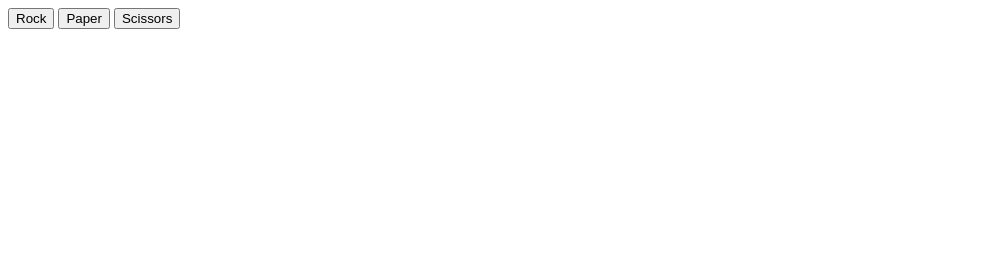
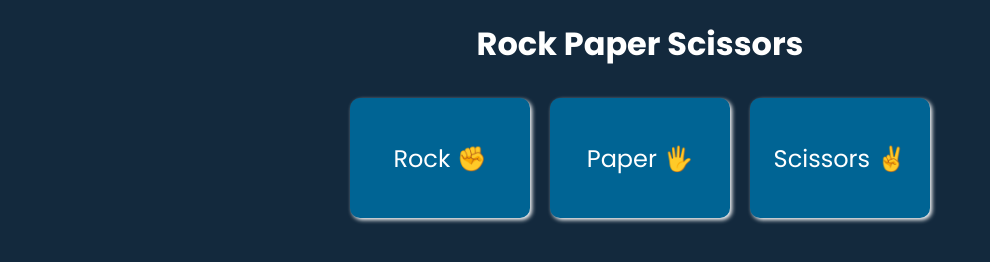
Before and after one commit to Lumomag/rock-paper-scissors, a plain HTML site: page index.html in a window 1280 px wide. Shown: the whole page, without its empty margins (0-990 px from the left). Drawn offline with Linux system fonts and the light colour scheme.

Commit message:
Implementação da UI

```diff
--- a/index.html
+++ b/index.html
@@ -1,14 +1,22 @@
 <!DOCTYPE html>
 <html lang="pt-br">
 <head>
+  <link rel="preconnect" href="https://fonts.googleapis.com">
+  <link rel="preconnect" href="https://fonts.gstatic.com" crossorigin>
+  <link href="https://fonts.googleapis.com/css2?family=Poppins:wght@400;700&display=swap" rel="stylesheet">
+  <link rel="stylesheet" href="style.css">
   <meta charset="UTF-8">
   <meta name="viewport" content="width=device-width, initial-scale=1.0">
   <title>Pedra, Papel e Tesoura </title>
 </head>
 <body>
-  <button class="rock-btn">Rock</button>
-  <button class="paper-btn">Paper</button>
-  <button class="scissors-btn">Scissors</button>
+  <h1>Rock Paper Scissors</h1>
+  <div class="options">
+    <button class="rock-btn">Rock ✊</button>
+    <button class="paper-btn">Paper 🖐️</button>
+    <button class="scissors-btn">Scissors ✌️</button>
+  </div>
+
 
   <div class="result"></div>
 
--- a/script.js
+++ b/script.js
@@ -2,7 +2,7 @@ let playerScore = 0;
 let computerScore = 0;
 
 function getComputerChoice() {
-  const choices = ["rock", "paper", "scissors"];
+  const choices = ["Rock", "Paper", "Scissors"];
   return choices[Math.floor(Math.random() * 3)];
 }
 
@@ -10,9 +10,9 @@ function playRound(playerSelection, computerSelection) {
   if (playerSelection === computerSelection) {
     return "\n\t\tIt's a tie!";
   } else if (
-    (playerSelection === "rock" && computerSelection === "scissors") ||
-    (playerSelection === "paper" && computerSelection === "rock") ||
-    (playerSelection === "scissors" && computerSelection === "paper")
+    (playerSelection === "Rock" && computerSelection === "Scissors") ||
+    (playerSelection === "Paper" && computerSelection === "Rock") ||
+    (playerSelection === "Scissors" && computerSelection === "Paper")
   ) {
     return `\n\t\tYou won! ${playerSelection} beats ${computerSelection}!`;
   } else {
@@ -67,18 +67,18 @@ const roundResult = document.querySelector(".result");
 
 rockButton.addEventListener("click", () => {
   roundResult.innerHTML = "";
-  game("rock");
+  game("Rock");
   // roundResult.innerHTML = (playRound('rock', getComputerChoice()));
 });
 
 paperButton.addEventListener("click", () => {
   roundResult.innerHTML = "";
-  game("paper");
+  game("Paper");
   //roundResult.innerHTML = (playRound('paper', getComputerChoice()));
 });
 
 scissorsButton.addEventListener("click", () => {
   roundResult.innerHTML = "";
-  game("scissors");
+  game("Scissors");
   //roundResult.innerHTML = (playRound('scissors', getComputerChoice()));
 });
--- /dev/null
+++ b/style.css
@@ -0,0 +1,51 @@
+* {
+  box-sizing: border-box;
+  margin: 0;
+  padding: 0;
+  font-family: 'Poppins', sans-serif;
+}
+
+body {
+  width: 100vw;
+  height: 100vh;
+  background-color: #13293D;
+}
+h1 {
+  text-align: center;
+  padding-top: 20px;
+  margin-bottom: 30px;
+  color: white;
+}
+
+.options {
+  display: flex;
+  justify-content: center;
+  gap: 20px;
+  margin-bottom: 60px;
+}
+
+.result {
+  font-size: 24px;
+  text-align: center;
+  color: white;
+}
+
+.result p {
+  margin-bottom: 5px;
+}
+.rock-btn, .paper-btn, .scissors-btn {
+  background-color: #006494;
+  width: 180px;
+  height: 120px;
+  border: none;
+  border-radius: 10px;
+  color: white;
+  font-size: 24px;
+  cursor: pointer;
+  transition: all 0.2s;
+  box-shadow: 2px 2px 4px white;
+}
+.rock-btn:hover, .paper-btn:hover, .scissors-btn:hover{
+  width:  190px;
+  height:  130px;
+}
```
